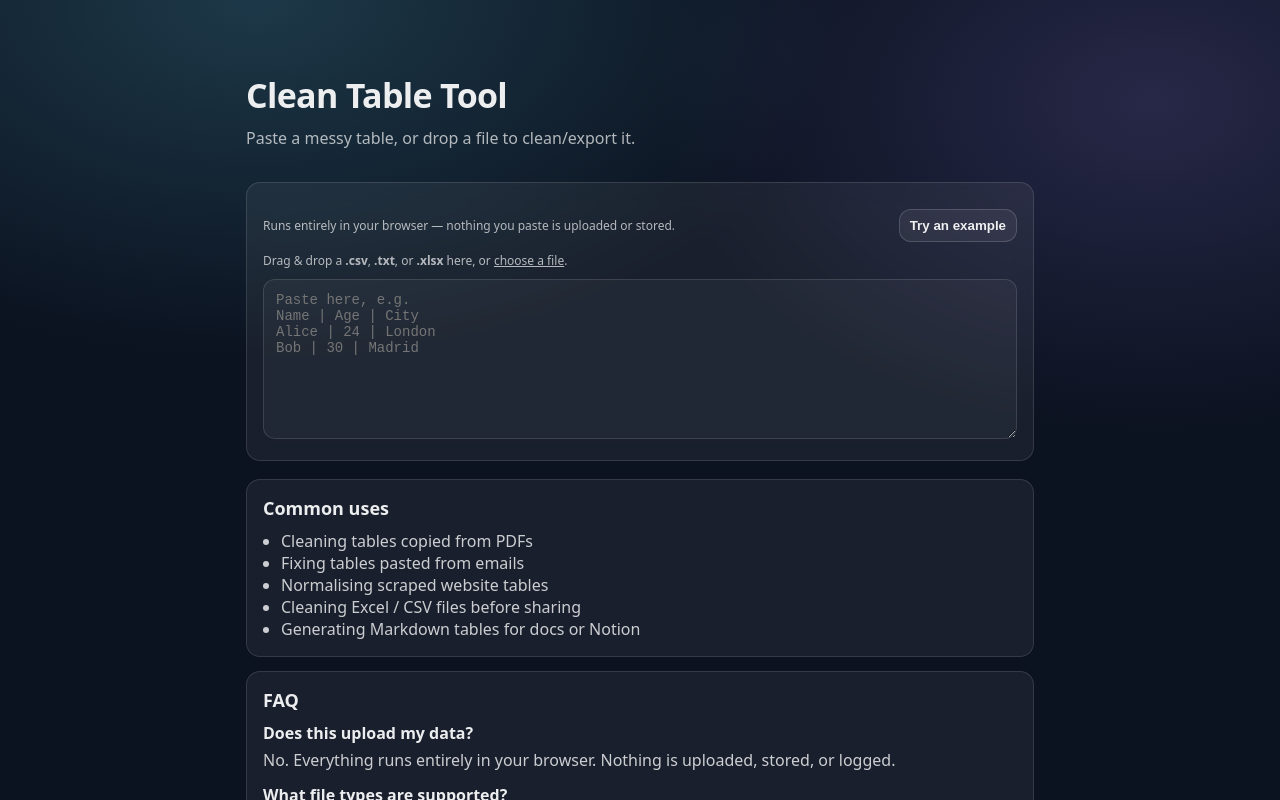
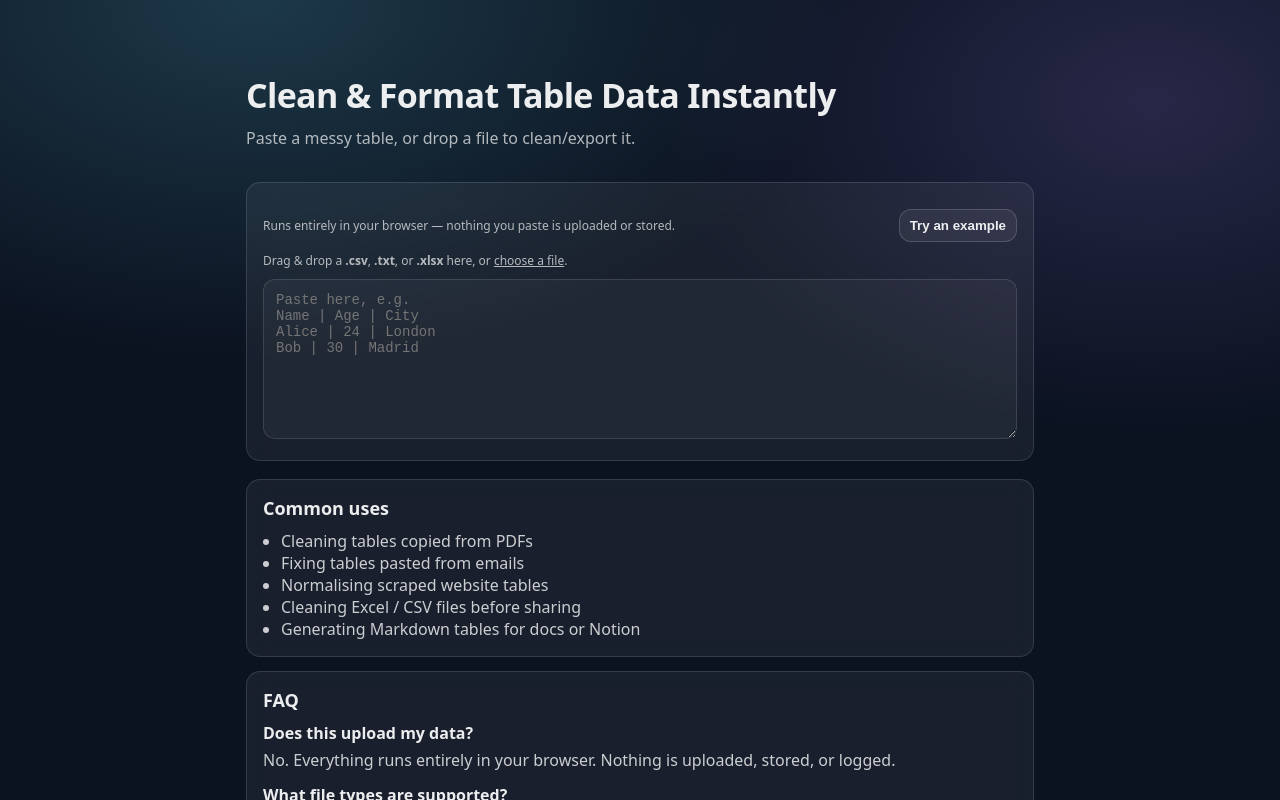
Before and after one commit to jackwalker5647-ux/data-table-cleaner, a React (Vite) app: page / in a window 1280 px wide. Shown: the top 800 px of the page. Built offline with nearby package versions, Linux system fonts and the light colour scheme.

Commit message:
updated SEO, H1 title, meta description

```diff
--- a/index.html
+++ b/index.html
@@ -5,10 +5,11 @@
     <meta charset="UTF-8" />
     <link rel="icon" type="image/svg+xml" href="/vite.svg" />
     <meta name="viewport" content="width=device-width, initial-scale=1.0" />
-    <title>Clean Table Tool – Convert Messy Tables to Excel, CSV or Markdown</title>
+    <title>Data Table Cleaner – Clean, Format & Fix CSV and Table Data Online
+</title>
     <meta
   name="description"
-  content="Clean up messy tables copied from PDFs, emails, and websites. Convert text, CSV, or XLSX into clean Excel, CSV, or Markdown tables instantly — no uploads."
+  content="Clean messy table data instantly. Remove extra spaces, fix delimiters, format columns, and clean CSV or pasted tables online — free and fast."
 />
   </head>
   <body>
--- a/src/App.jsx
+++ b/src/App.jsx
@@ -349,7 +349,7 @@ export default function App() {
   return (
     <div className="container">
       <div className="header">
-        <h1>Clean Table Tool</h1>
+        <h1>Clean & Format Table Data Instantly </h1>
         <p>Paste a messy table, or drop a file to clean/export it.</p>
       </div>
 
```
